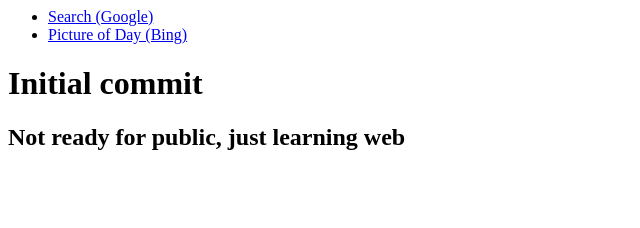
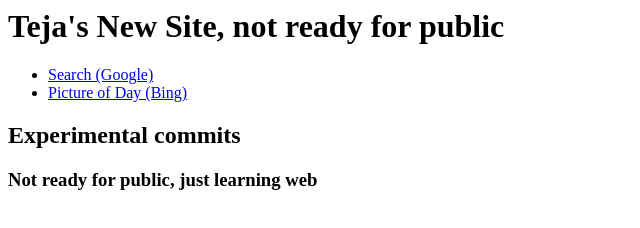
Before and after one commit to tejophanindra/tejophanindra-hosted, a plain HTML site: page docs/index.html in a window 1280 px wide. Shown: the whole page, without its empty margins (0-640 px from the left). Drawn offline with Linux system fonts and the light colour scheme.

Commit message:
Cosmetics

```diff
--- a/docs/index.html
+++ b/docs/index.html
@@ -1,6 +1,7 @@
 <html>
     <head>
         <title>Teja's New Site, not ready for public</title>
+        <h1>Teja's New Site, not ready for public</h1>
         <nav>
             <ul>
                 <li><a name="Google" href="https://www.google.com/">Search (Google)</a></li>
@@ -10,8 +11,8 @@
     </head>
     <body>
         <header>
-            <h1>Initial commit</h1>
+            <h2>Experimental commits</h2>
         </header>
-        <h2>Not ready for public, just learning web</h2>
+        <h3>Not ready for public, just learning web</h3>
     </body>
 </html>
```
